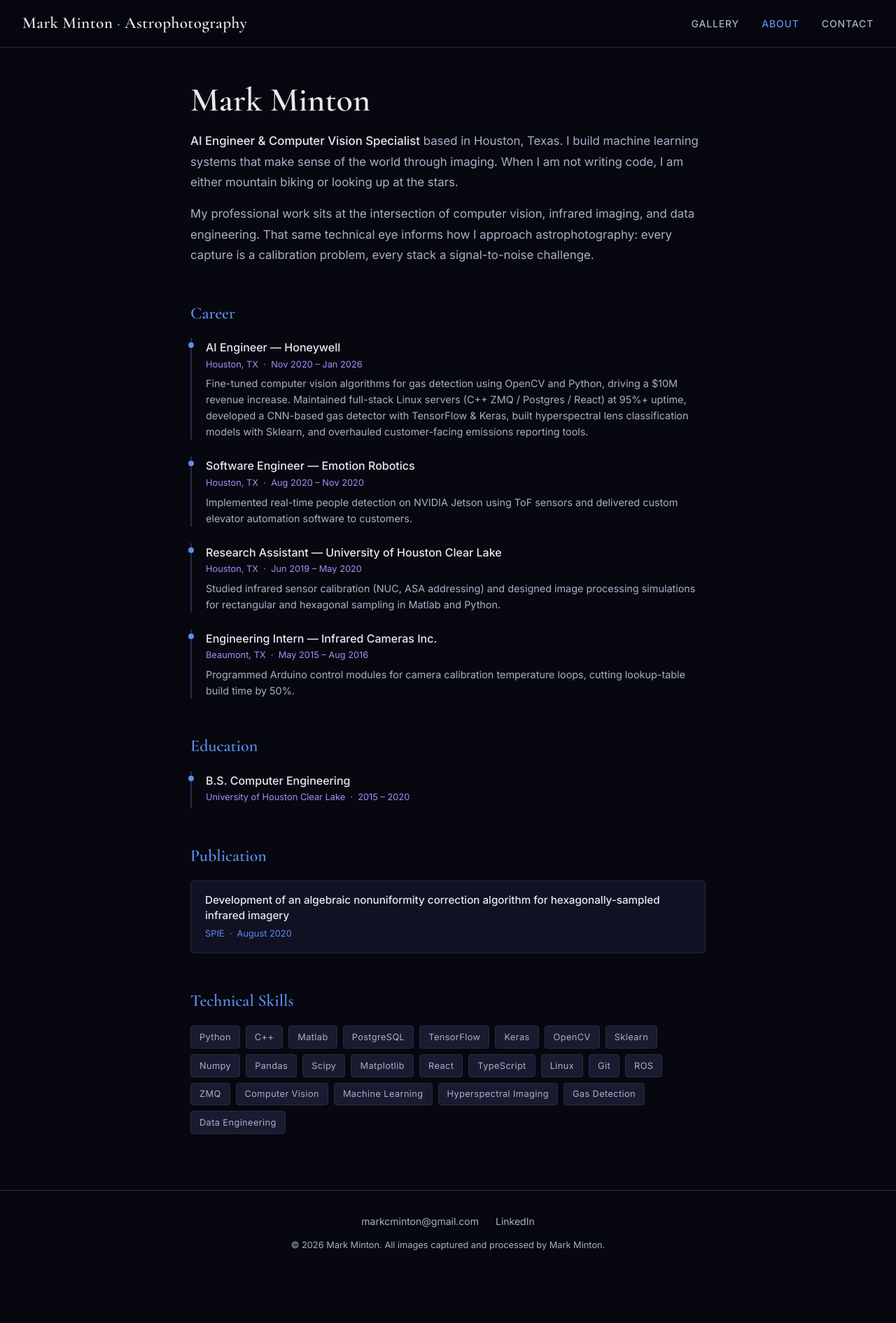
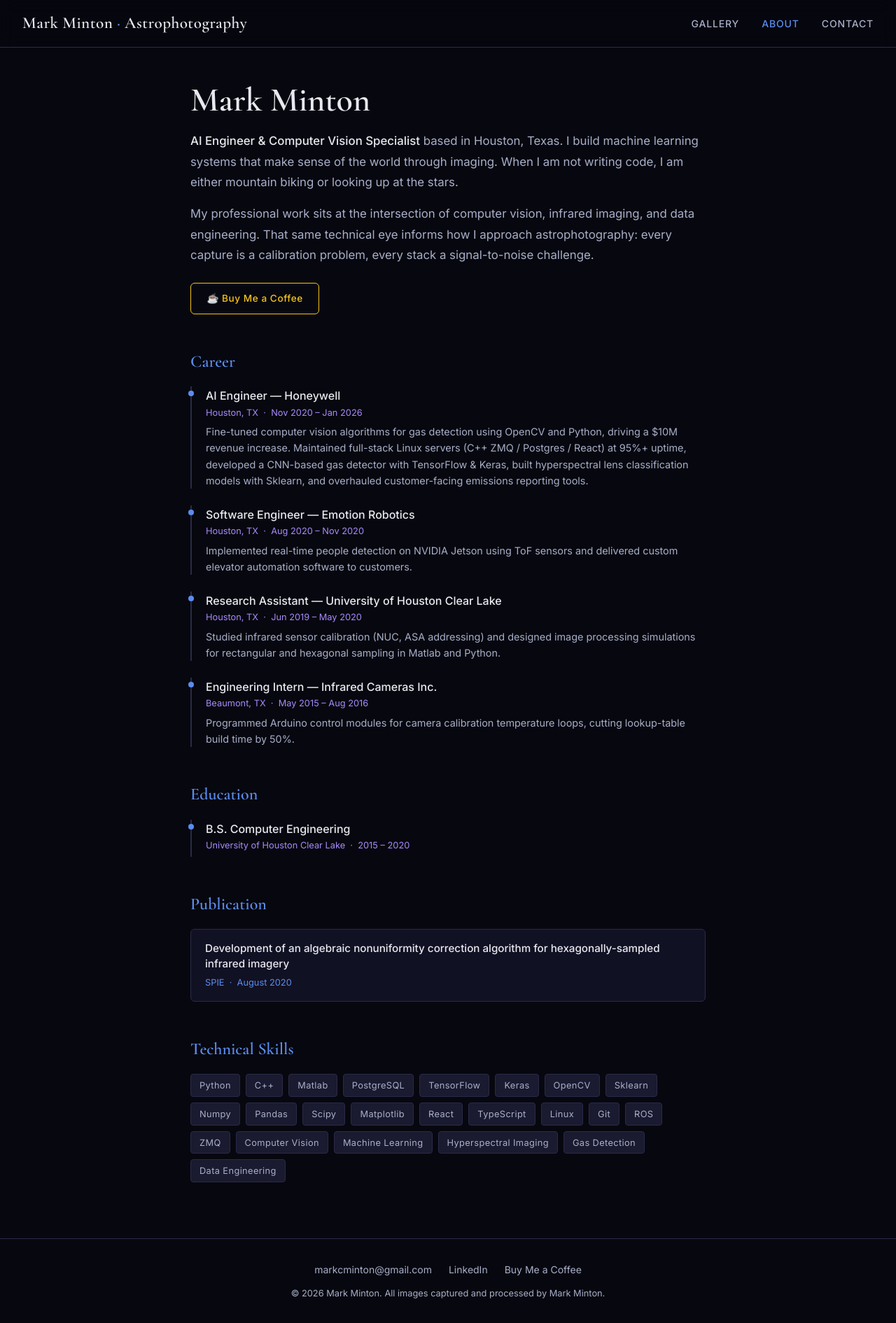
Before and after one commit to markcminton/minton-astro, a Next.js app: page /about in a window 1280 px wide. Shown: the whole page at 70% size. Before the commit the page ends 1821 px from the top, so only its background shows below. Built offline with nearby package versions, Linux system fonts and the light colour scheme.

Commit message:
Buymeacoffe feature branch

```diff
--- a/src/app/about/page.jsx
+++ b/src/app/about/page.jsx
@@ -19,6 +19,14 @@ export default function AboutPage() {
           data engineering. That same technical eye informs how I approach astrophotography:
           every capture is a calibration problem, every stack a signal-to-noise challenge.
         </p>
+        <a
+          href="https://buymeacoffee.com/markcminton"
+          target="_blank"
+          rel="noopener noreferrer"
+          className="bmc-btn"
+        >
+          ☕ Buy Me a Coffee
+        </a>
       </div>
 
       <div className="about-section">
--- a/src/app/globals.css
+++ b/src/app/globals.css
@@ -434,6 +434,29 @@ body {
 
 .about-intro p strong { color: var(--text); font-weight: 500; }
 
+.bmc-btn {
+  display: inline-flex;
+  align-items: center;
+  gap: 0.4rem;
+  margin-top: 0.5rem;
+  padding: 0.65rem 1.4rem;
+  background: transparent;
+  color: #f5c518;
+  border: 1px solid #f5c518;
+  border-radius: 6px;
+  font-size: 0.85rem;
+  font-weight: 500;
+  letter-spacing: 0.04em;
+  text-decoration: none;
+  align-self: flex-start;
+  transition: background 0.2s, color 0.2s;
+}
+
+.bmc-btn:hover {
+  background: #f5c518;
+  color: #07070f;
+}
+
 .about-section h2 {
   font-family: var(--font-display);
   font-size: 1.5rem;
--- a/src/components/Footer.jsx
+++ b/src/components/Footer.jsx
@@ -10,6 +10,13 @@ export default function Footer() {
         >
           LinkedIn
         </a>
+        <a
+          href="https://buymeacoffee.com/markcminton"
+          target="_blank"
+          rel="noopener noreferrer"
+        >
+          Buy Me a Coffee
+        </a>
       </div>
       <p className="footer-copy">
         &copy; {new Date().getFullYear()} Mark Minton. All images captured and processed by Mark Minton.
```
